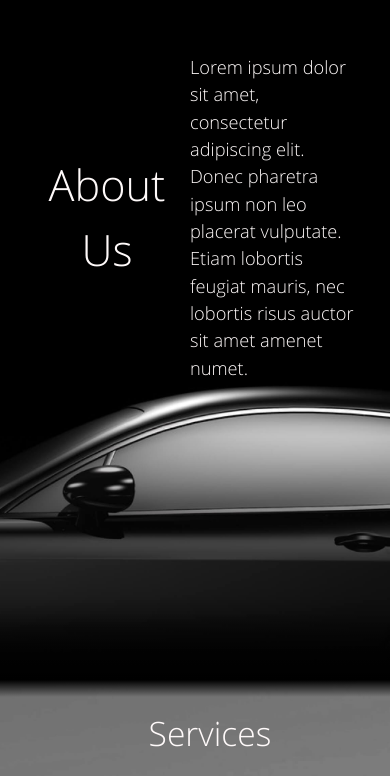
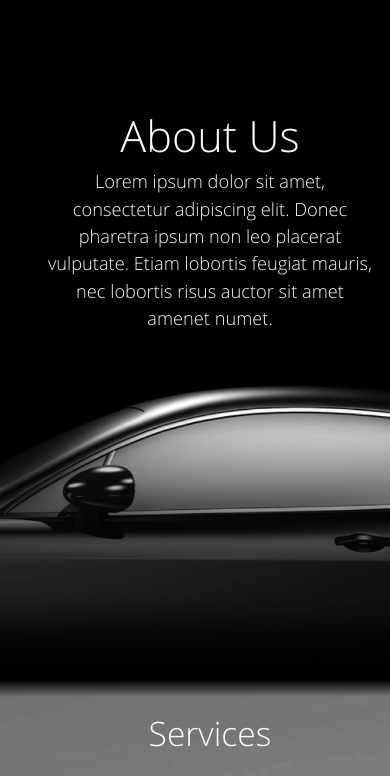
Before and after one commit to JE-Design/Clarity-Detailing-Solutions, a React (Create React App) app: page / in a window 390 px wide. Shown: the part 1008-1784 px from the top of the page. Built offline with nearby package versions, Linux system fonts and the light colour scheme.

Commit message:
Update about section mobile view

```diff
--- a/src/pages/LandingPage/LandingPage.jsx
+++ b/src/pages/LandingPage/LandingPage.jsx
@@ -31,9 +31,9 @@ const LandingPage = () => (
                 backgroundImage: `linear-gradient(to top, black, transparent 8%), url(${about_image})`,
             }}
         >
-            <div className="p-6 flex self-center mb-20">
-                <h2 className="self-center w-1/2">About Us</h2>
-                <p className="text-left mr-10 w-1/2">
+            <div className="p-6 flex flex-col sm:flex-row self-center mb-20">
+                <h2 className="self-center w-full sm:w-1/2">About Us</h2>
+                <p className="text-center sm:text-left px-5 w-full sm:w-1/2">
                     Lorem ipsum dolor sit amet, consectetur adipiscing elit.
                     Donec pharetra ipsum non leo placerat vulputate. Etiam
                     lobortis feugiat mauris, nec lobortis risus auctor sit amet
@@ -72,7 +72,7 @@ const LandingPage = () => (
                 </div>
                 <div
                     id="services-section3"
-                    className="bg-cover relative flex flex-col hidden sm:block h-full w-full sm:w-1/2 bg-center"
+                    className="bg-cover relative flex-col hidden sm:flex h-full w-full sm:w-1/2 bg-center"
                     style={{ backgroundImage: `url(${services_content3})` }}
                 >
                     <div className="absolute p-4 bottom-0 left-0">
@@ -83,7 +83,7 @@ const LandingPage = () => (
             </div>
             <div
                 id="services-section3"
-                className="bg-cover relative flex flex-col block sm:hidden h-full w-full sm:w-1/2 bg-center"
+                className="bg-cover relative flex flex-col sm:hidden h-full w-full sm:w-1/2 bg-center"
                 style={{ backgroundImage: `url(${services_content3})` }}
             >
                 <div className="absolute p-4 bottom-0 left-0">
```
